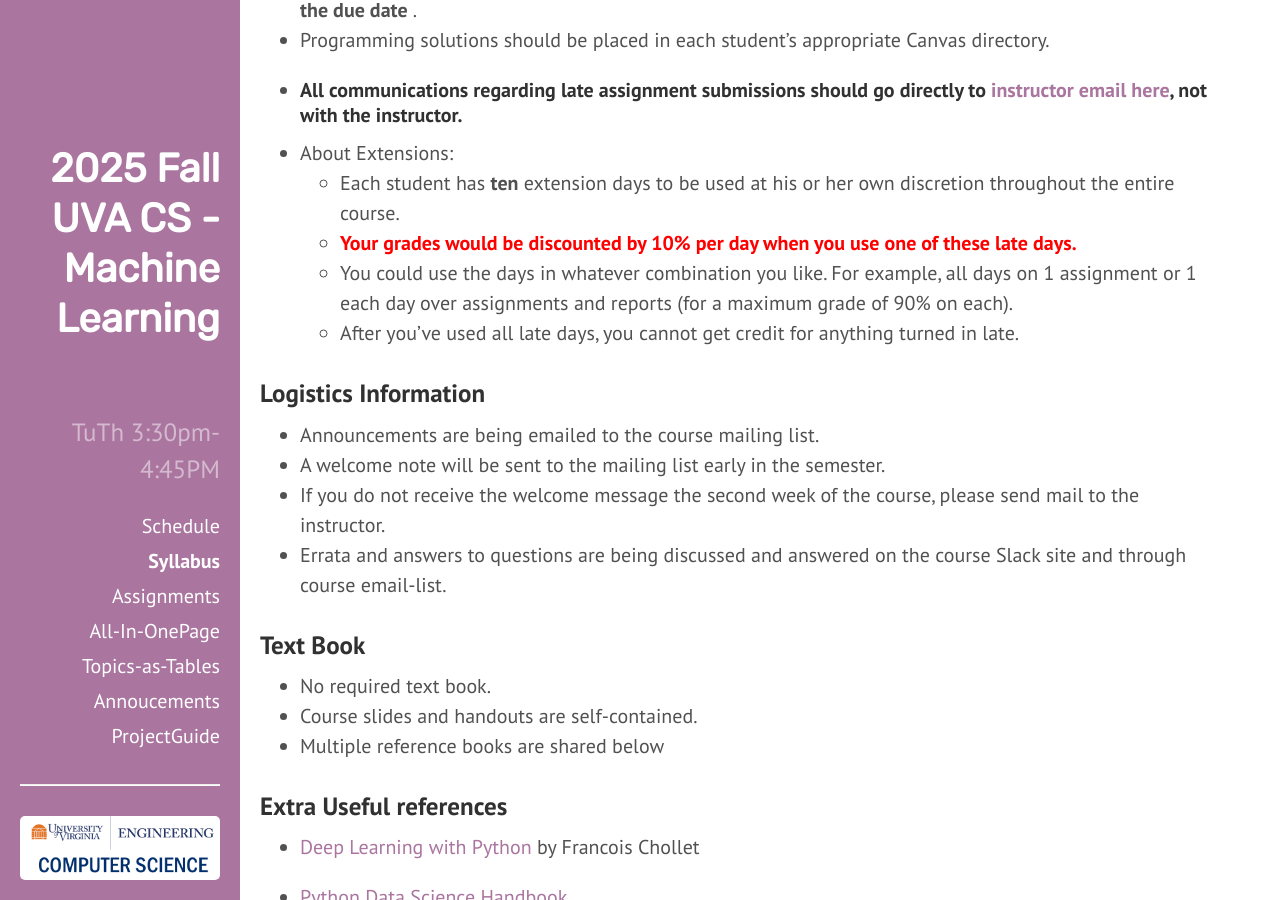
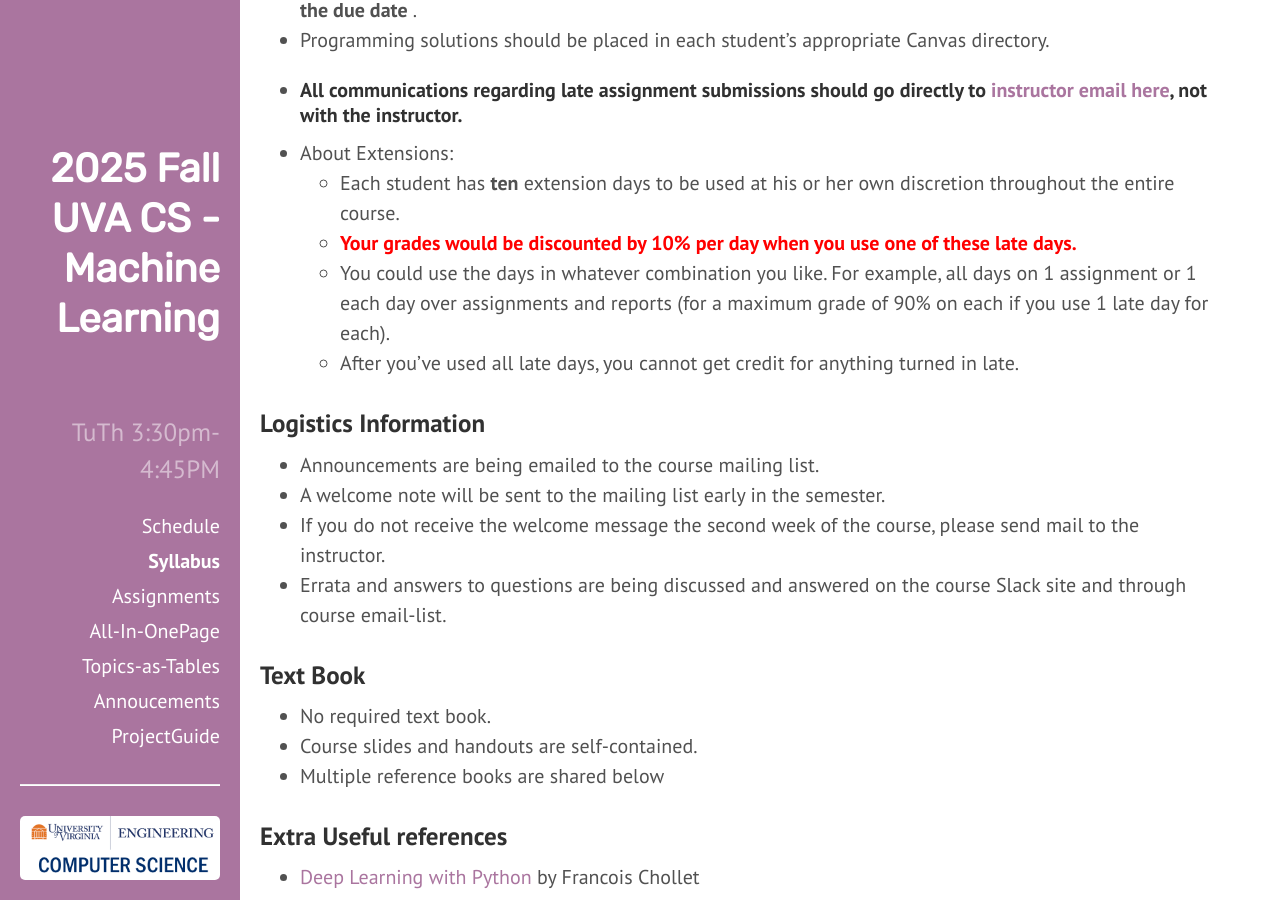
Before and after one commit to qiyanjun/2025Fall-UVA-CS-MachineLearningDeep, a Jekyll site: the page built from About.md, in a window 1280 px wide and 900 px high, scrolled down 3546 px. Built offline with Jekyll 4.4.1, drawn with Linux system fonts in a browser that asks for light colours.

Commit message:
Update About.md

```diff
--- a/About.md
+++ b/About.md
@@ -128,7 +128,7 @@ her own discretion throughout the entire course.
 discounted <b>by 10% per day </b> when you use one of these late days.</b></span>
   + You could use the days in whatever combination you like. For example,
 all days on 1 assignment or 1 each day
-over assignments and reports (for a maximum grade of 90% on each).
+over assignments and reports (for a maximum grade of 90% on each if you use 1 late day for each).
   + After you've used all late days, you cannot get credit
 for anything turned in late.
 
```
